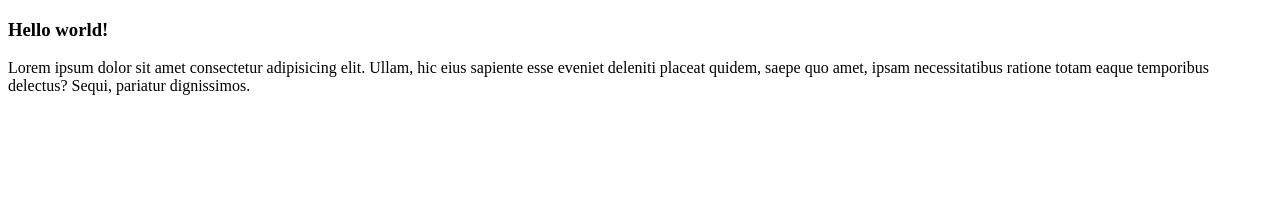
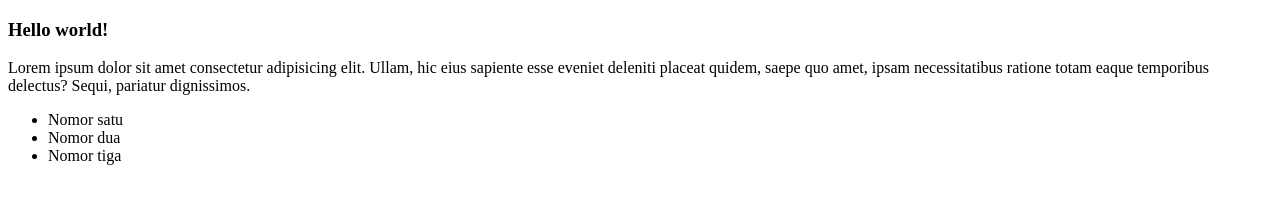
Before and after one commit to hanifbrian123/test-git-remote-b-wpu-2, a plain HTML site: page index.html in a window 1280 px wide. Drawn offline with Linux system fonts and the light colour scheme.

Commit message:
menambahkan list

```diff
--- a/index.html
+++ b/index.html
@@ -8,5 +8,11 @@
 <body>
     <h3>Hello world!</h3>
     <p>Lorem ipsum dolor sit amet consectetur adipisicing elit. Ullam, hic eius sapiente esse eveniet deleniti placeat quidem, saepe quo amet, ipsam necessitatibus ratione totam eaque temporibus delectus? Sequi, pariatur dignissimos.</p>
+
+    <ul>
+        <li>Nomor satu</li>
+        <li>Nomor dua</li>
+        <li>Nomor tiga</li>
+    </ul>
 </body>
 </html>
```
